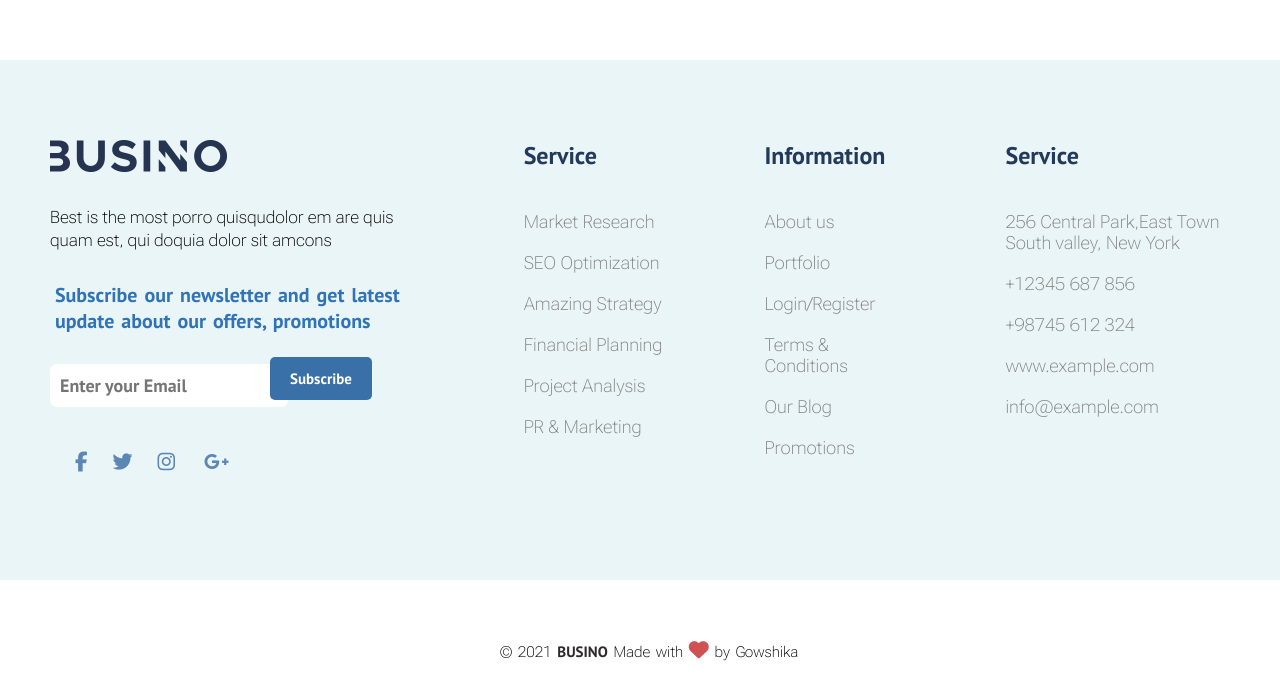
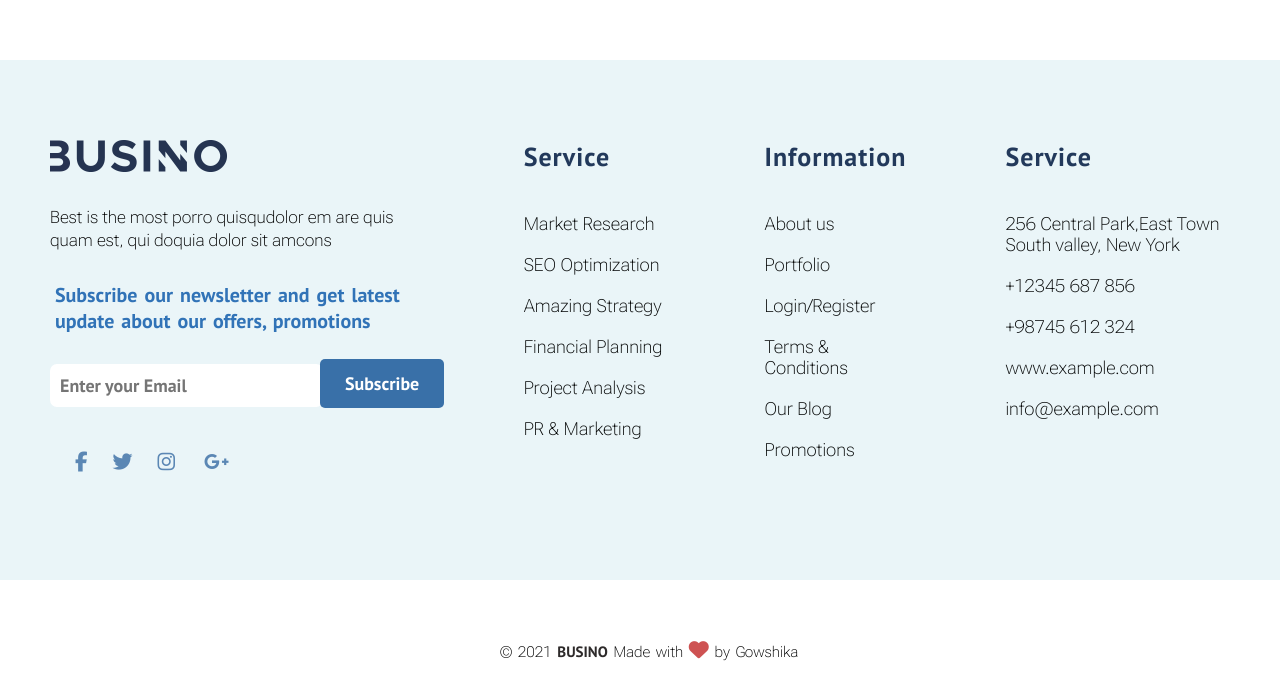
Before and after one commit to Gowshika-Venkatesan/REACT1, a React (Create React App) app in the folder busino/: page / in a window 1280 px wide. Shown: the part 2980-3661 px from the top of the page. Built offline with nearby package versions, Linux system fonts and the light colour scheme.

Commit message:
Changed alignment

```diff
--- a/busino/src/components/footer/styles/Footer.js
+++ b/busino/src/components/footer/styles/Footer.js
@@ -36,12 +36,12 @@ export const Row = styled.div`
 
   @media(max-width: 1000px){
     grid-template-columns: repeat(auto-fill,minmax(220px,1fr));
-    margin-left: 10px;
+    margin-left: 100px;
   }
 `
 
 export const Link = styled.div`
-  color: #818585;
+  color: #070909;
   margin-bottom: 20px;
   font-size: 18px;
   font-weight: lighter;
@@ -55,7 +55,8 @@ export const Link = styled.div`
 `
 
 export const Title = styled.div`
-    font-size: 24px;
+    font-size: 26px;
+  letter-spacing: 1px;
     color: #22395b;
    margin-bottom: 40px;
   font-weight: bold;
--- a/busino/src/container/Footer.css
+++ b/busino/src/container/Footer.css
@@ -24,6 +24,7 @@
     }
     .form1{
         padding: 10px;
+        padding-right: 45px;
         margin-top: 30px;
         border: none;
         border-radius: 7px;
@@ -34,14 +35,14 @@
 
     .button{
         position: absolute;
-        padding: 12px 20px;
+        padding: 13px 25px;
         border-radius: 5px;
         border: none;
         background: #3970a8;
         color: white;
-        font-size: 15px;
-        left: 220px;
-        top: 217px;
+        font-size: 18px;
+        left: 270px;
+        top: 219px;
     }
     .button:hover{
         background: #cc4848;
```
